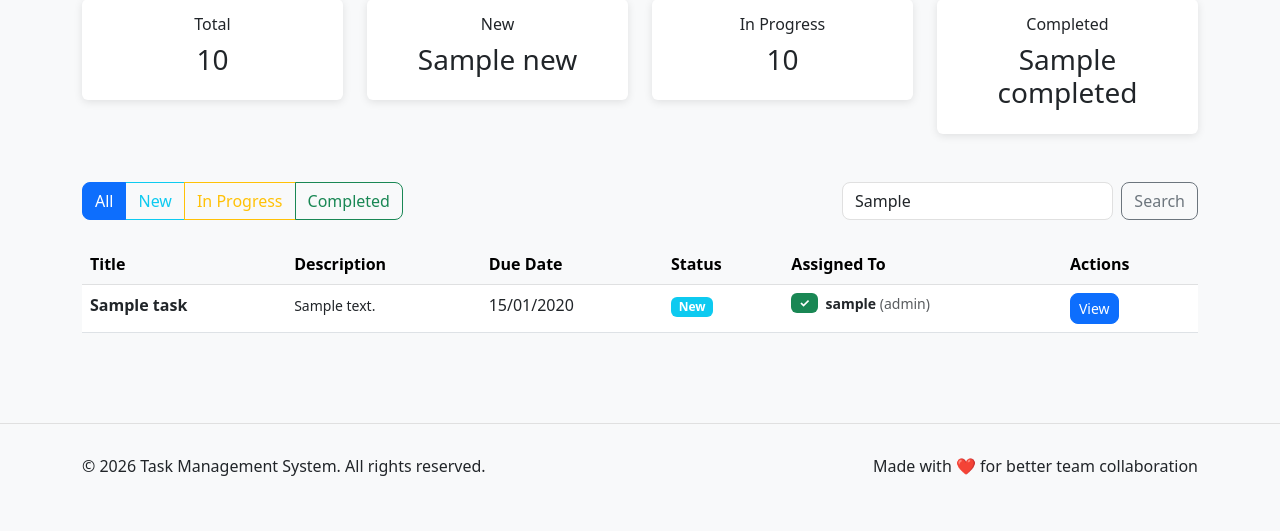
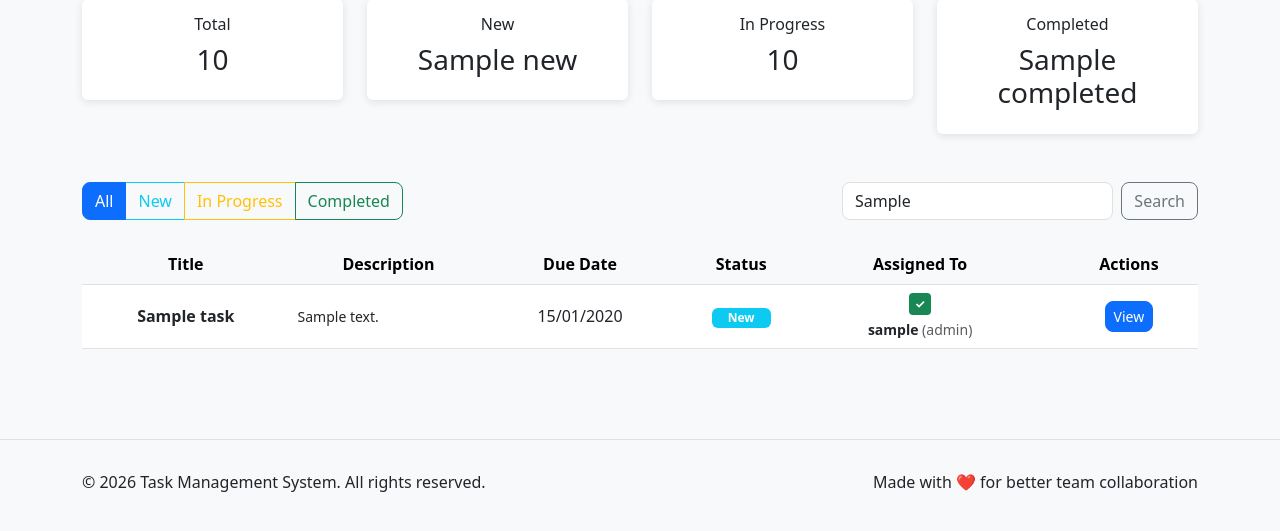
Before and after one commit to tamarkl586/pythonProject, a Django app: template App1/templates/tasks/task_list.html in a window 1280 px wide. Shown: the part 205-736 px from the top of the page. Run offline with Django 5.2, Linux system fonts and the light colour scheme; the template is opened without the code that fills it: most values are stand-ins (such as "Sample title", 1, 10 or a date in 2020).

Commit message:
UI: center headers/cells; add Assign column; show Unassigned X badge; center status/actions

```diff
--- a/App1/templates/tasks/task_list.html
+++ b/App1/templates/tasks/task_list.html
@@ -82,19 +82,20 @@
                 <table class="table table-hover">
                     <thead class="table-light">
                         <tr>
-                            <th>Title</th>
-                            <th>Description</th>
-                            <th>Due Date</th>
-                            <th>Status</th>
-                            <th>Assigned To</th>
-                            <th>Actions</th>
+                            <th class="text-center">Title</th>
+                            <th class="text-center">Description</th>
+                            <th class="text-center">Due Date</th>
+                            <th class="text-center">Status</th>
+                            <th class="text-center">Assigned To</th>
+                            <th class="text-center"></th>
+                            <th class="text-center">Actions</th>
                         </tr>
                     </thead>
                     <tbody>
                         {% for task in tasks %}
                             <tr>
-                                <td><strong>{{ task.title }}</strong></td>
-                                <td>
+                                <td class="align-middle text-center"><strong>{{ task.title }}</strong></td>
+                                <td class="align-middle text-start">
                                     <small>
                                         {% if task.description|length > 50 %}
                                             {{ task.description|truncatewords:8 }}
@@ -103,27 +104,32 @@
                                         {% endif %}
                                     </small>
                                 </td>
-                                <td>{{ task.due_date|date:"d/m/Y" }}</td>
-                                <td>
-                                    <span class="badge bg-{% if task.status == 'New' %}info{% elif task.status == 'In Progress' %}warning{% else %}success{% endif %}">
-                                        {{ task.status }}
-                                    </span>
+                                <td class="align-middle text-center">{{ task.due_date|date:"d/m/Y" }}</td>
+                                <td class="align-middle text-center">
+                                    <span class="badge bg-{% if task.status == 'New' %}info{% elif task.status == 'In Progress' %}warning{% else %}success{% endif %} d-inline-block px-3">{{ task.status }}</span>
                                 </td>
-                                <td>
+                                <td class="align-middle text-center">
                                     {% if task.assigned_to %}
-                                        <div class="d-flex align-items-center gap-2">
-                                            <span class="badge bg-success">✓</span>
+                                        <div class="d-flex flex-column align-items-center gap-1">
+                                            <span class="badge bg-success" style="width:22px;height:22px;border-radius:4px;display:inline-flex;align-items:center;justify-content:center;">✓</span>
                                             <small><strong>{{ task.assigned_to.username }}</strong> <span class="text-muted">({{ task.assigned_to.role }})</span></small>
                                         </div>
                                     {% else %}
-                                        <div class="d-flex align-items-center gap-2">
-                                            <span class="badge bg-danger">❌ Unassigned</span>
-                                            <a href="{% url 'associate_task' task.id %}" class="btn btn-xs btn-success" title="Assign to yourself">🎯 Assign</a>
+                                        <div class="d-flex flex-column align-items-center gap-1">
+                                            <span class="badge bg-secondary" style="width:22px;height:22px;border-radius:4px;display:inline-flex;align-items:center;justify-content:center;">✕</span>
+                                            <small><strong>Unassigned</strong></small>
                                         </div>
                                     {% endif %}
                                 </td>
-                                <td>
-                                    <a href="{% url 'task_detail' task.id %}" class="btn btn-sm btn-primary">View</a>
+                                <td class="align-middle text-center">
+                                    {% if not task.assigned_to %}
+                                        <a href="{% url 'associate_task' task.id %}" class="btn btn-outline-success btn-sm">Assign</a>
+                                    {% endif %}
+                                </td>
+                                <td class="align-middle text-center">
+                                    <div class="d-flex justify-content-center">
+                                        <a href="{% url 'task_detail' task.id %}" class="btn btn-sm btn-primary mx-1">View</a>
+                                    </div>
                                 </td>
                             </tr>
                         {% endfor %}
```
